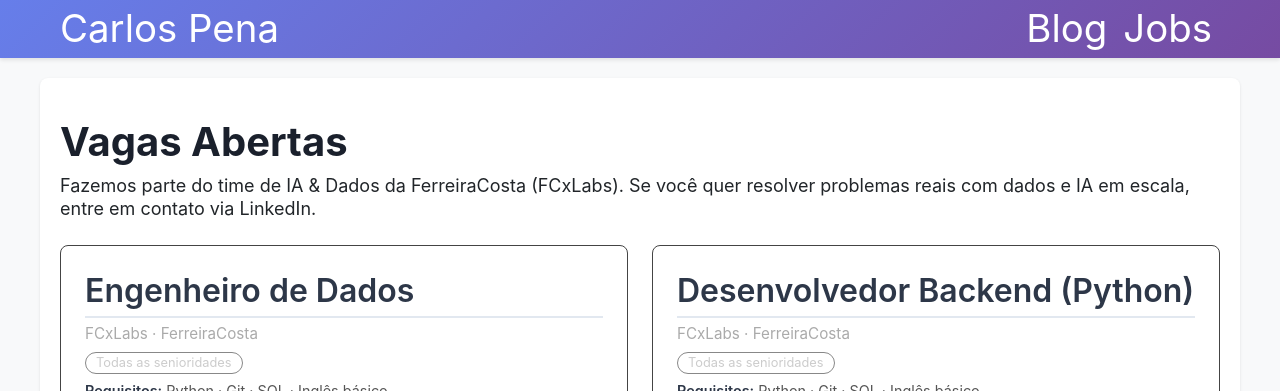
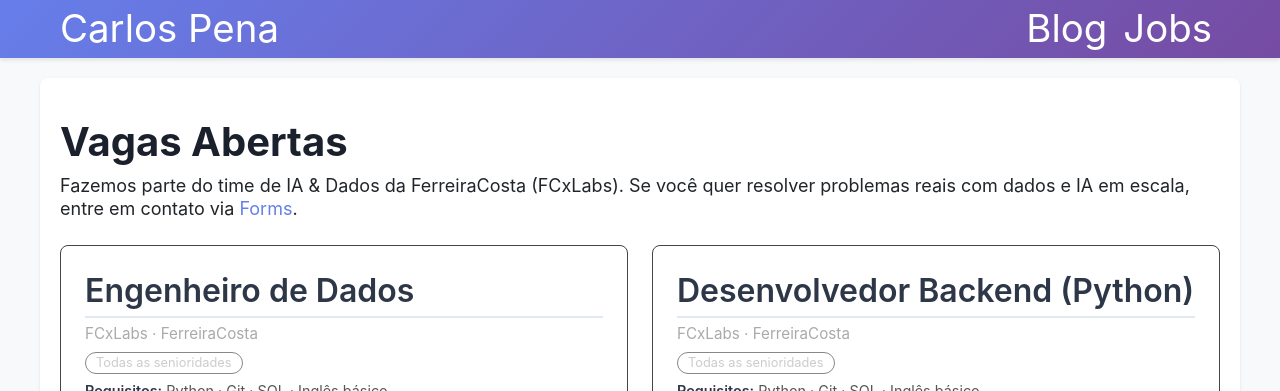
Before and after one commit to CarlosPena00/carlospena00.github.io, a Jekyll site: the page built from pages/jobs.md, in a window 1280 px wide. Shown: the top 391 px of the page. Built offline with Jekyll 4.4.1, drawn with Linux system fonts in a browser that asks for light colours.

Commit message:
chore(jobs): Update contact method to use Forms link instead of LinkedIn

```diff
--- a/pages/jobs.md
+++ b/pages/jobs.md
@@ -7,7 +7,7 @@ order: 3
 
 <h1>Vagas Abertas</h1>
 
-Fazemos parte do time de IA & Dados da FerreiraCosta (FCxLabs). Se você quer resolver problemas reais com dados e IA em escala, entre em contato via LinkedIn.
+Fazemos parte do time de IA & Dados da FerreiraCosta (FCxLabs). Se você quer resolver problemas reais com dados e IA em escala, entre em contato via <a href='https://forms.office.com/r/utx5Z7cmKu'>Forms</a>.
 
 <div style="margin-bottom: 24px;"></div>
 
```
